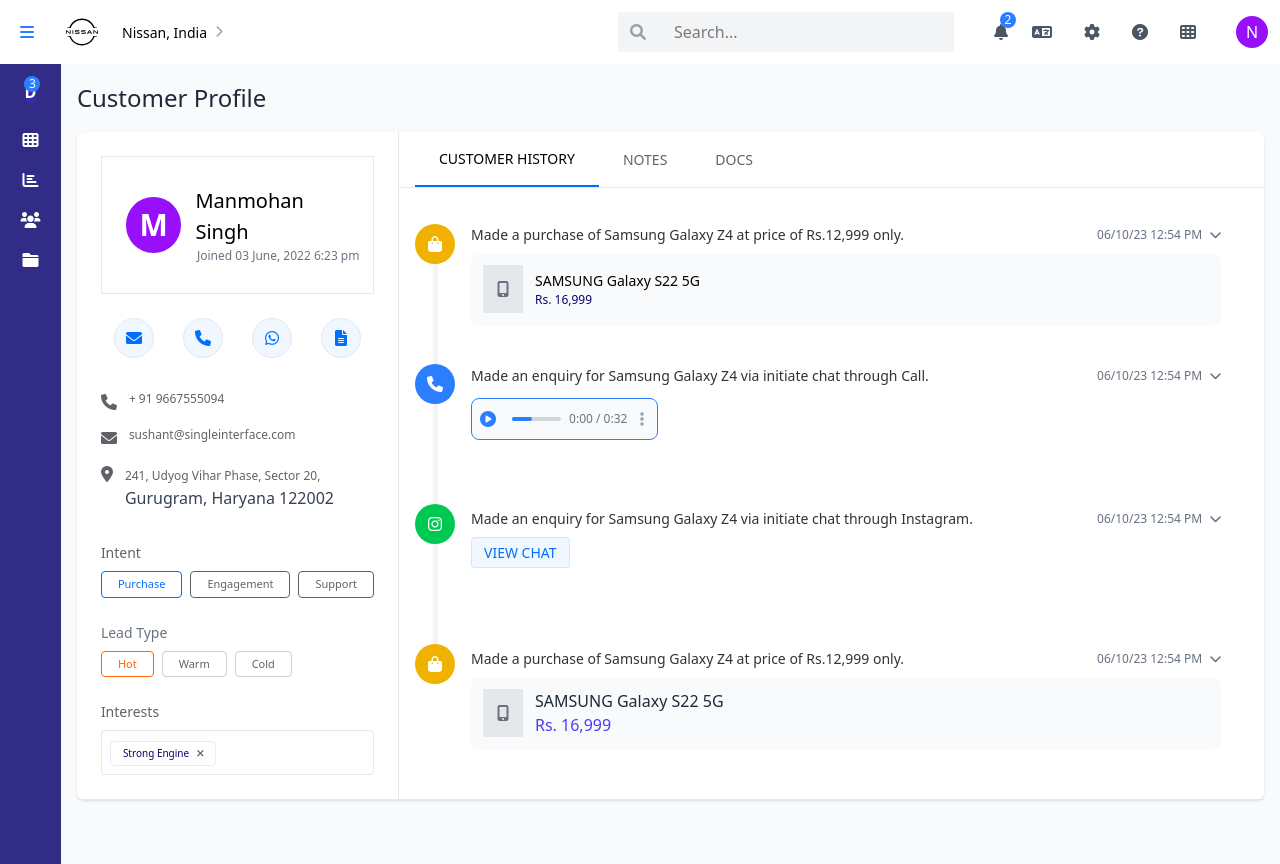
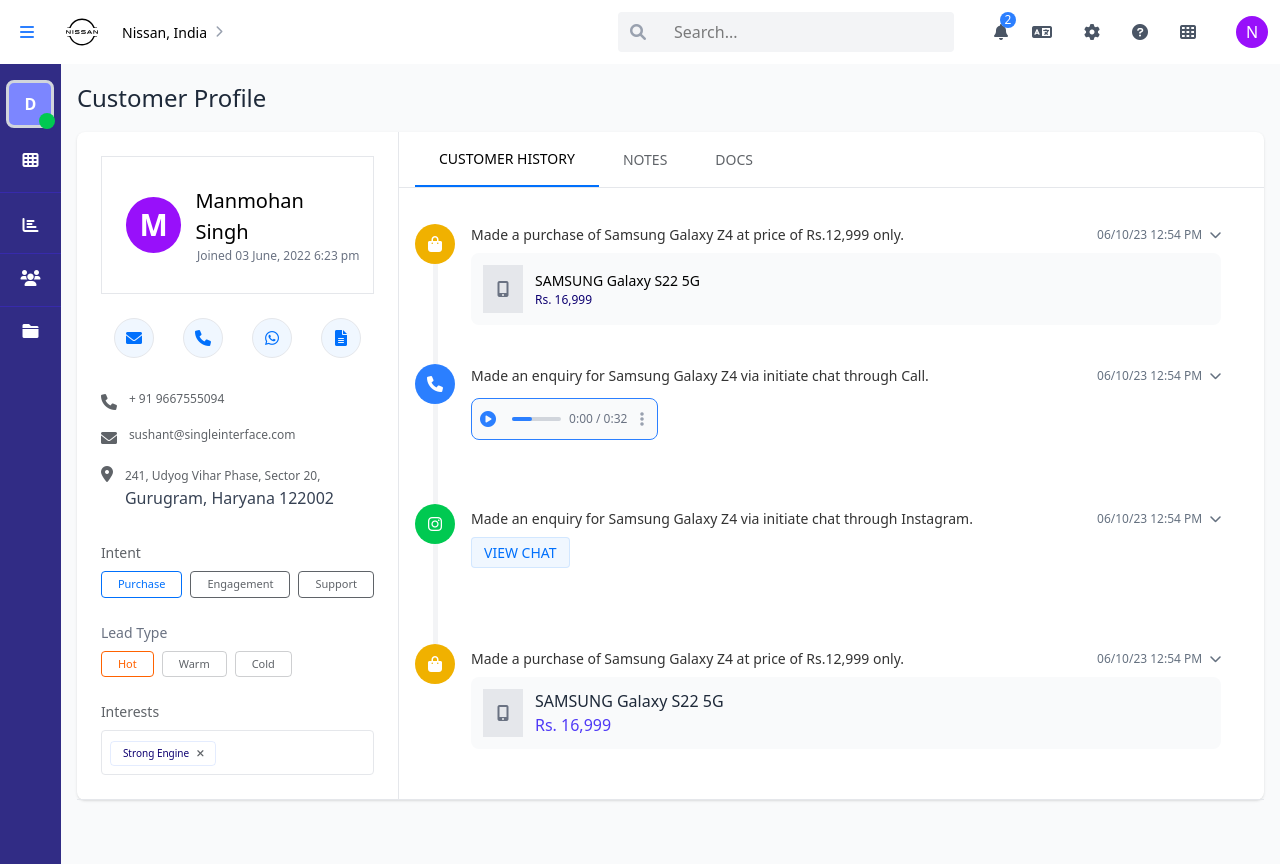
Before and after one commit to shubham12346/pre-assignmnet, a plain HTML site: page index.html in a window 1280 px wide. Drawn offline with nearby package versions, Linux system fonts and the light colour scheme.

Commit message:
added nav changes

```diff
--- a/index.html
+++ b/index.html
@@ -19,18 +19,7 @@
       .sidebar-icon {
         @apply h-12 w-12 flex items-center justify-center;
       }
-      .profile-circle {
-        @apply rounded-full bg-purple-600 text-white flex items-center justify-center text-3xl font-bold;
-      }
-      .contact-circle {
-        @apply w-10 h-10 rounded-full border border-gray-200 flex items-center justify-center text-blue-500;
-      }
-      .history-item {
-        @apply flex space-x-4 mb-6;
-      }
-      .history-icon {
-        @apply w-10 h-10 rounded-full flex items-center justify-center text-white flex-shrink-0;
-      }
+
     </style>
   </head>
   <body class="bg-gray-50">
@@ -89,23 +78,23 @@
     <div class="flex">
       <!-- Left Sidebar -->
       <div class="w-16 bg-indigo-900 h-screen flex flex-col items-center py-4">
-        <div class="sidebar-icon bg-indigo-800 rounded-lg mb-6 relative">
+        <div class="h-12 w-12 flex items-center justify-center bg-indigo-400 rounded-[8px] mb-6 relative border-[3px] border-2 border-gray-300">
           <span class="text-white font-bold">D</span>
           <span
-            class="absolute -top-1 -right-1 bg-blue-500 rounded-full h-4 w-4 flex items-center justify-center text-xs text-white"
-            >3</span
+            class="absolute -bottom-1 -right-1 bg-green-500 rounded-full h-4 w-4 flex items-center justify-center text-xs text-white"
+            ></span
           >
         </div>
-        <div class="sidebar-icon text-white mb-4">
+        <div class="border-b-[1px] border-indigo-800 w-full flex items-center justify-center pb-6 text-white mb-6">
           <i class="fas fa-th"></i>
         </div>
-        <div class="sidebar-icon text-white mb-4">
+        <div class="border-b-[1px] border-indigo-800 text-white mb-4 w-full flex items-center justify-center pb-5">
           <i class="fas fa-chart-bar"></i>
         </div>
-        <div class="sidebar-icon text-white mb-4">
+        <div class="border-b-[1px] border-indigo-800 text-white mb-4 w-full flex items-center justify-center pb-5">
           <i class="fas fa-users"></i>
         </div>
-        <div class="sidebar-icon text-white mb-4">
+        <div class=" text-white mb-4 w-full flex items-center justify-center pb-5">
           <i class="fas fa-folder"></i>
         </div>
       </div>
```
